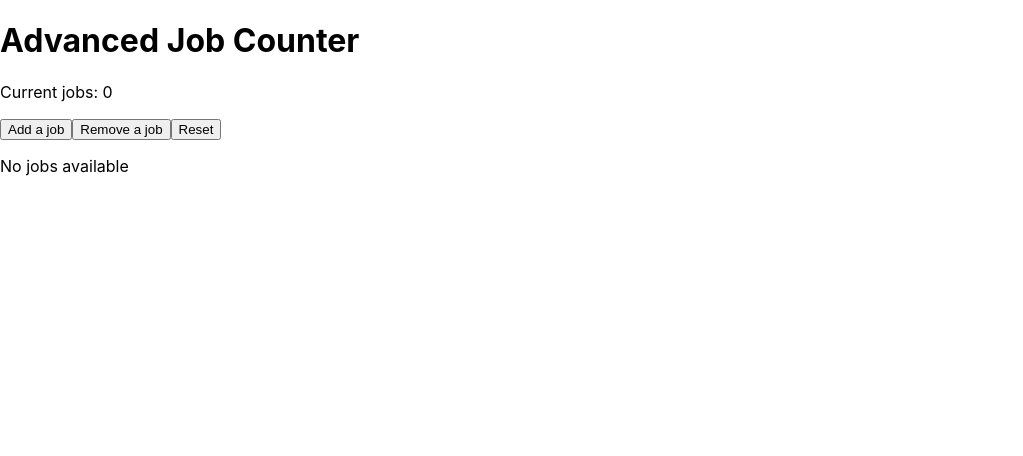
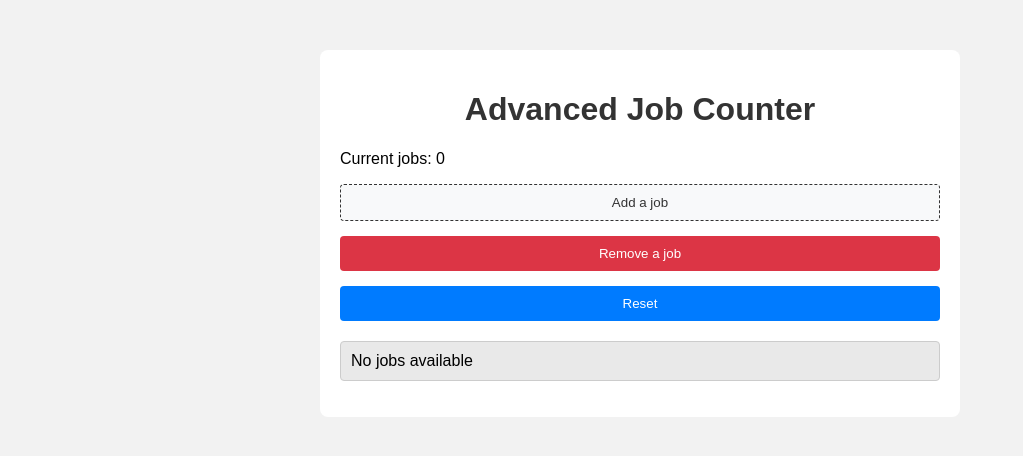
Before and after one commit to ChrisBrowne01/reactsample13, a React (Create React App) app: page / in a window 1280 px wide. Shown: the top 456 px of the page, without its empty margins (0-1023 px from the left). Built offline with nearby package versions, Linux system fonts and the light colour scheme.

Commit message:
Enhance AdvancedJobCounter with styling and structured button layout

```diff
--- a/src/AdvancedJobCounter.css
+++ b/src/AdvancedJobCounter.css
@@ -0,0 +1,65 @@
+body {
+  font-family: Arial, sans-serif;
+  background-color: #f2f2f2;
+  margin: 0;
+  padding: 0;
+}
+
+.container {
+  max-width: 600px;
+  margin: 50px auto;
+  padding: 20px;
+  background-color: white;
+  box-shadow: 0 0 10px rbga(0, 0, 0, 0.1);
+  border-radius: 8px;
+}
+
+h1 {
+  text-align: center;
+  color: #333;
+}
+
+.form-group {
+  margin-bottom: 15px;
+}
+
+/* button.btn.w-100.p-2.rounded-1 */
+.form-group button {
+  width: 100%;
+  padding: 10px;
+  color: white;
+  border: none;
+  border-radius: 4px;
+  cursor: pointer;
+}
+
+.form-group button.add {
+  background-color: #f8f9fa;
+  border: 1px dashed #333;
+  color: #333;
+}
+.form-group button.add:hover {
+  background-color: #e2e6ea;
+}
+
+.form-group button.remove {
+  background-color: #dc3545;
+}
+.form-group button.remove:hover {
+  background-color: #c82333;
+}
+
+.form-group button.reset {
+  background-color: #007bff;
+}
+.form-group button.reset:hover {
+  background-color: #0056b3;
+}
+
+.message {
+  margin-top: 20px;
+  padding: 10px;
+  background-color: #e9e9e9;
+  border: 1px solid #ccc;
+  border-radius: 4px;
+}
--- a/src/AdvancedJobCounter.js
+++ b/src/AdvancedJobCounter.js
@@ -30,18 +30,24 @@ const AdvancedJobCounter = () => {
             "No jobs available";
 
   return (
-    <div>
+    <div className="container">
       <h1>Advanced Job Counter</h1>
       {/* Displays current job count */}
       <p>Current jobs: {jobCounter}</p>
 
       {/* Added buttons for each action */}
-      <button onClick={handleAddEvent}>Add a job</button>
-      <button onClick={handleSubEvent}>Remove a job</button>
-      <button onClick={handleResetEvent}>Reset</button>
+      <div className="form-group">
+        <button className="add" onClick={handleAddEvent}>Add a job</button>
+      </div>
+      <div className="form-group">
+        <button className="remove" onClick={handleSubEvent}>Remove a job</button>
+      </div>
+      <div className="form-group">
+        <button className="reset" onClick={handleResetEvent}>Reset</button>
+      </div>
 
       {/* Displays diffenent messages based on the job count */}
-      <p>{message}</p>
+      <p className="message">{message}</p>
     </div>
   )
 }
```
